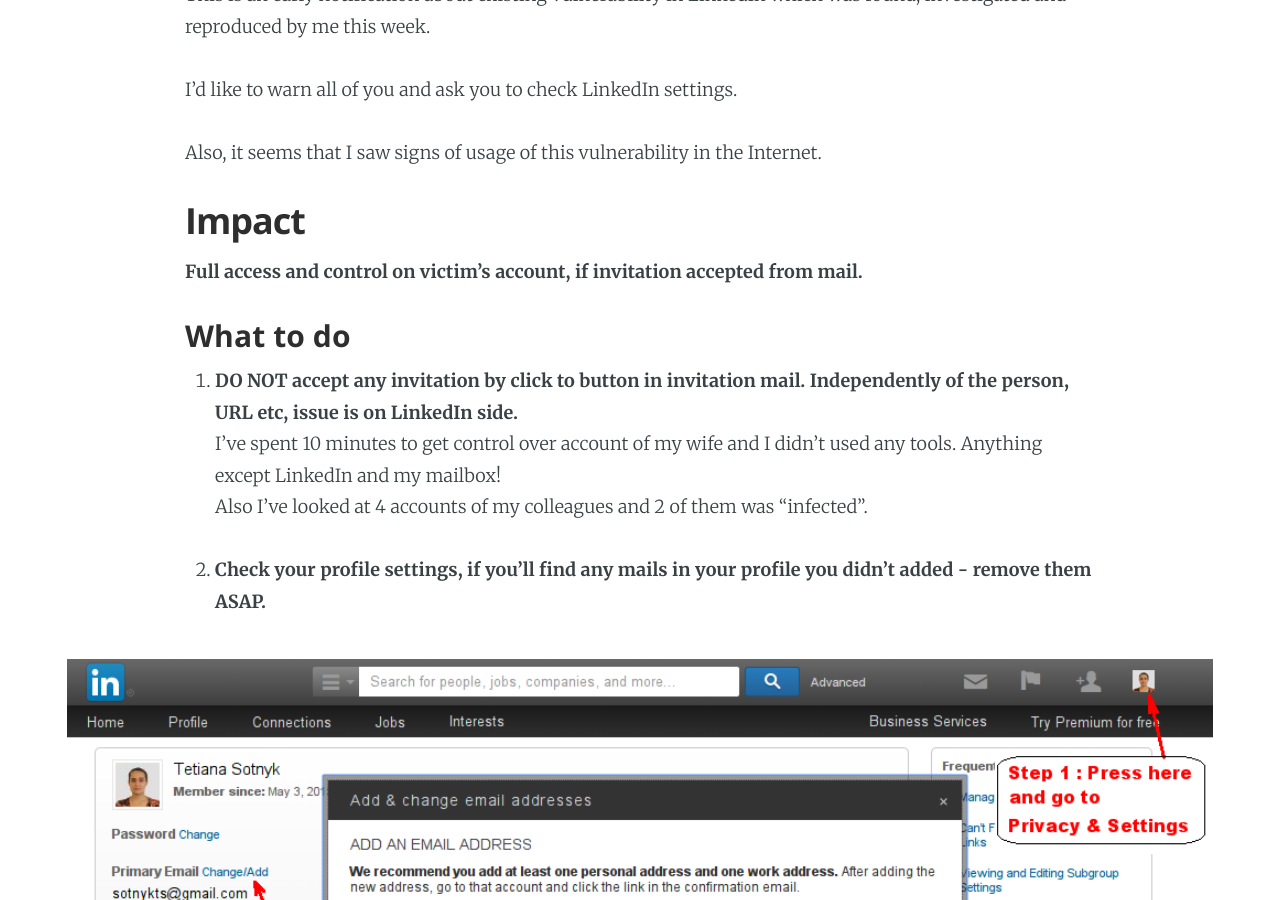
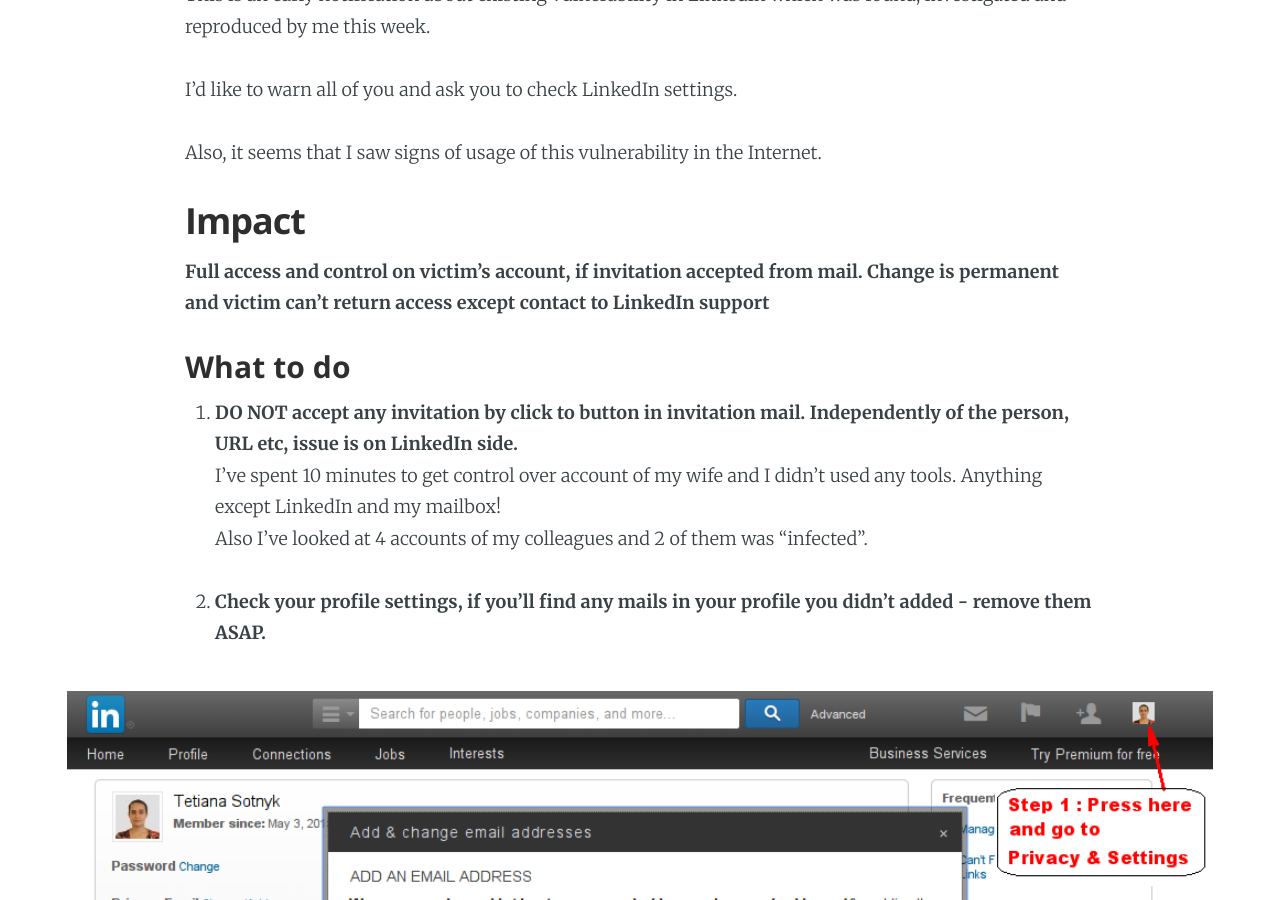
Before and after one commit to alikthename/sotnikdv.github.io, a Jekyll site: the page built from _posts/2015-05-03-linkedin-under-attack.markdown, in a window 1280 px wide and 900 px high, scrolled down 322 px. Built offline with Jekyll 4.4.1, drawn with Linux system fonts in a browser that asks for light colours; Markdown is read by kramdown in place of the engine named in the settings; comment, search, counter and statistics services are not loaded.

Commit message:
Impact changed to LinkedIn hack article

```diff
--- a/_posts/2015-05-03-linkedin-under-attack.markdown
+++ b/_posts/2015-05-03-linkedin-under-attack.markdown
@@ -14,7 +14,7 @@ Also, it seems that I saw signs of usage of this vulnerability in the Internet.
 
 ## Impact
 
-**Full access and control on victim's account, if invitation accepted from mail.**
+**Full access and control on victim's account, if invitation accepted from mail. Change is permanent and victim can't return access except contact to LinkedIn support**
 
 ### What to do
 
```
